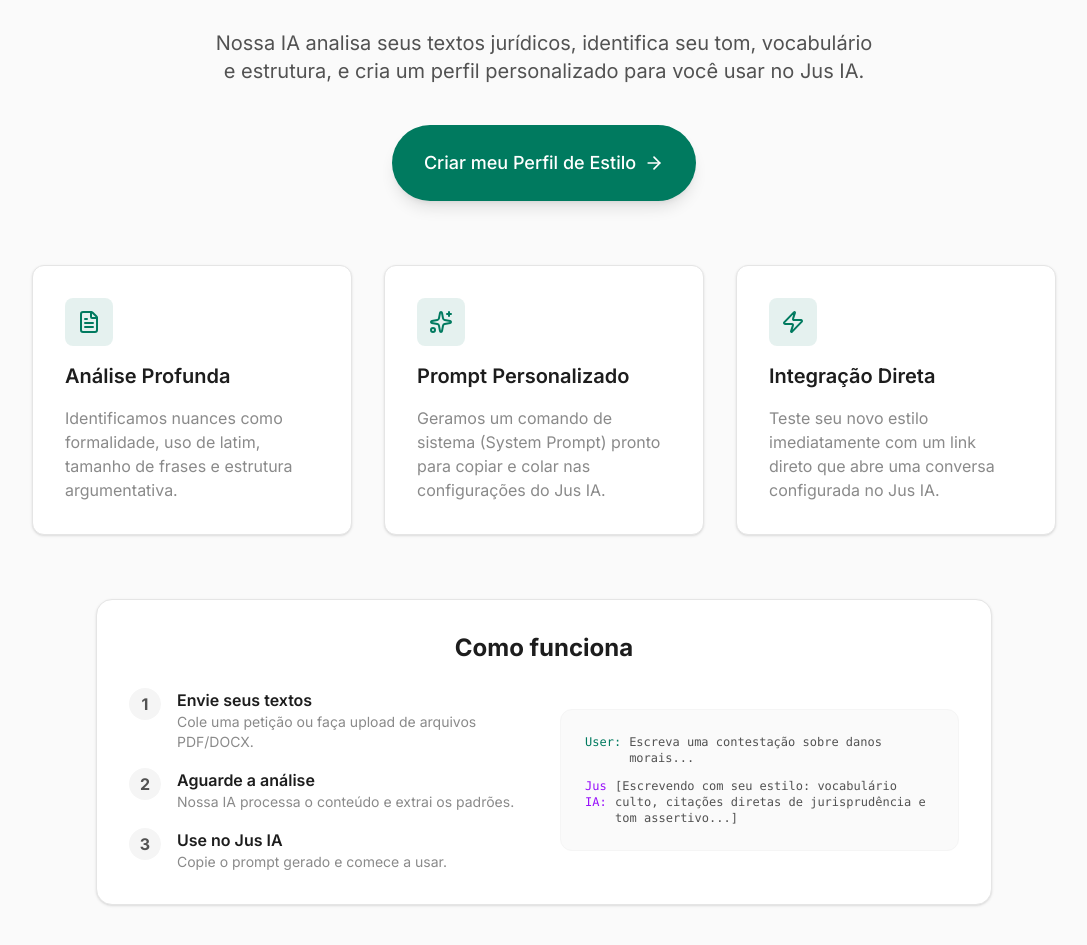
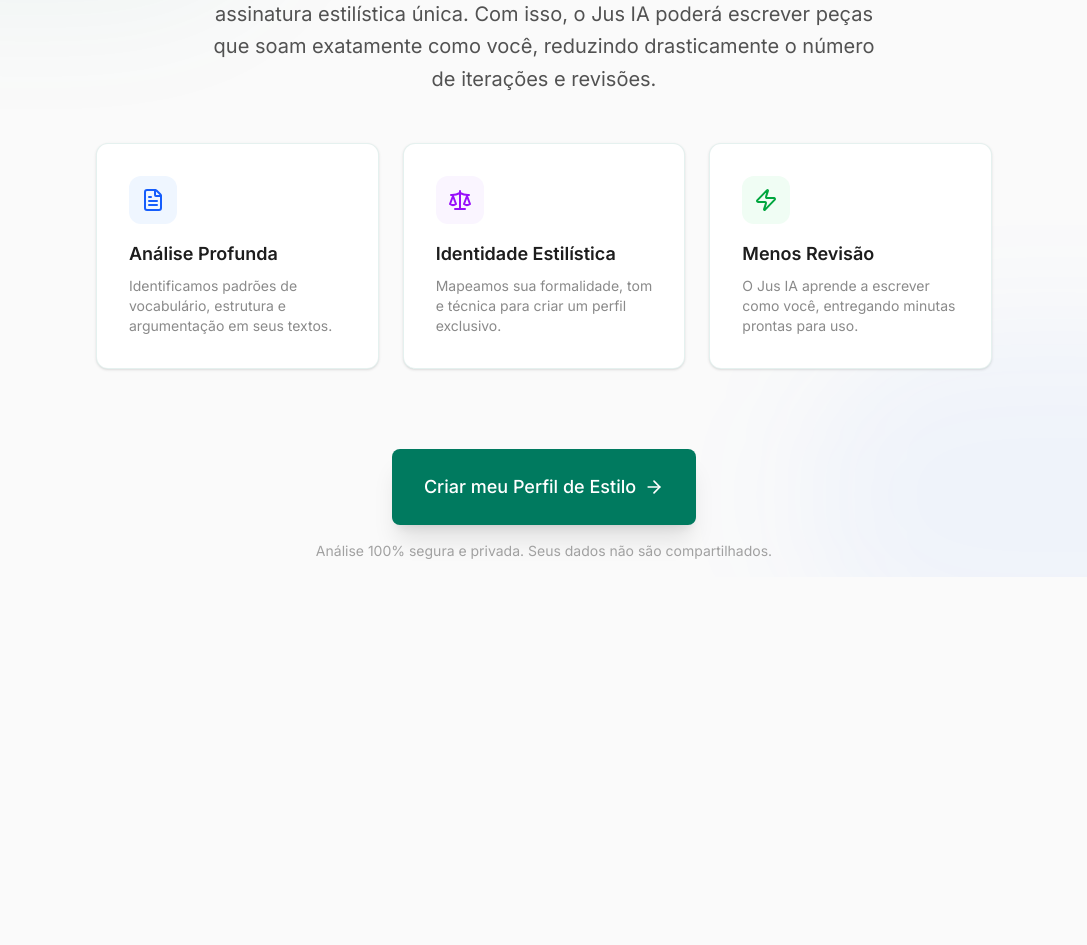
Before and after one commit to gabrielvaz/jus-ia-style-gen, a Next.js app: page / in a window 1280 px wide. Shown: the part 243-1188 px from the top of the page, without its empty margins (96-1183 px from the left). After the commit the page ends 820 px from the top, so only its background shows below. Built offline with nearby package versions, Linux system fonts and the light colour scheme.

Commit message:
feat: refine UI/UX and content per user feedback

```diff
--- a/src/app/analyzing/page.tsx
+++ b/src/app/analyzing/page.tsx
@@ -111,10 +111,20 @@
         );
     }
 
+    import { JusIALogo } from "@/components/JusIALogo";
+
+    // ... existing imports
+
+    export default function ProcessingPage() {
+        // ... existing code
+
         return (
             <main className="min-h-screen bg-neutral-50 py-12 px-4 sm:px-6 lg:px-8 flex items-center justify-center">
                 <div className="max-w-2xl w-full space-y-8">
-                <div className="text-center">
+                    <div className="text-center flex flex-col items-center">
+                        <div className="mb-8">
+                            <JusIALogo />
+                        </div>
                         <h2 className="text-3xl font-bold text-neutral-900 mb-2">
                             Analisando seu estilo
                         </h2>
--- a/src/app/page.tsx
+++ b/src/app/page.tsx
@@ -4,104 +4,80 @@
 import { Button } from "@/components/ui/Button";
 import { Card } from "@/components/ui/Card";
 import { JusIALogo } from "@/components/JusIALogo";
-import { ArrowRight, FileText, Sparkles, Zap } from "lucide-react";
+import { ArrowRight, FileText, Sparkles, Zap, Scale } from "lucide-react";
+import { useRouter } from "next/navigation";
 
 export default function LandingPage() {
+  const router = useRouter();
+
   return (
-    <main className="min-h-screen bg-neutral-50 py-12 px-4 sm:px-6 lg:px-8">
-      <div className="max-w-7xl mx-auto flex flex-col items-center">
-        <div className="mb-12">
+    <main className="min-h-screen bg-neutral-50 flex flex-col items-center justify-center p-4 relative overflow-hidden">
+      {/* Background decoration */}
+      <div className="absolute top-0 left-0 w-full h-full overflow-hidden z-0 pointer-events-none">
+        <div className="absolute top-[-10%] left-[-10%] w-[40%] h-[40%] bg-primary/5 rounded-full blur-3xl" />
+        <div className="absolute bottom-[-10%] right-[-10%] w-[40%] h-[40%] bg-blue-500/5 rounded-full blur-3xl" />
+      </div>
+
+      <div className="max-w-4xl w-full space-y-12 z-10 text-center">
+        <div className="flex justify-center mb-8 animate-in fade-in slide-in-from-top-4 duration-700">
           <JusIALogo />
         </div>
 
-        <div className="text-center space-y-6 max-w-3xl mb-16">
-          <h1 className="text-4xl md:text-6xl font-bold tracking-tight text-neutral-900">
-            Faça o Jus IA escrever <br />
-            <span className="text-primary">exatamente como você</span>
+        <div className="space-y-6 animate-in fade-in slide-in-from-bottom-8 duration-700">
+          <div className="inline-flex items-center px-3 py-1 rounded-full bg-primary/10 text-primary text-sm font-medium mb-4">
+            <Sparkles className="w-4 h-4 mr-2" />
+            Nova funcionalidade Jus IA
+          </div>
+          <h1 className="text-5xl md:text-6xl font-bold text-neutral-900 tracking-tight">
+            Descubra seu <span className="text-primary">DNA Jurídico</span>
           </h1>
-          <p className="text-lg md:text-xl text-neutral-600 max-w-2xl mx-auto">
-            Nossa IA analisa seus textos jurídicos, identifica seu tom, vocabulário e estrutura, e cria um perfil personalizado para você usar no Jus IA.
+          <p className="text-xl text-neutral-600 max-w-2xl mx-auto leading-relaxed">
+            Nossa IA analisa profundamente seus documentos para identificar sua assinatura estilística única.
+            Com isso, o Jus IA poderá escrever peças que soam exatamente como você, reduzindo drasticamente o número de iterações e revisões.
           </p>
-          <div className="pt-4">
-            <Link href="/create">
-              <Button className="text-lg px-8 py-6 rounded-full shadow-lg hover:shadow-xl transition-all transform hover:-translate-y-1">
-                Criar meu Perfil de Estilo <ArrowRight className="ml-2 w-5 h-5" />
-              </Button>
-            </Link>
-          </div>
         </div>
 
-        <div className="grid md:grid-cols-3 gap-8 w-full max-w-5xl mb-16">
-          <Card className="p-6 space-y-4 hover:border-primary/50 transition-colors">
-            <div className="w-12 h-12 bg-primary/10 rounded-lg flex items-center justify-center text-primary">
-              <FileText size={24} />
+        <div className="grid md:grid-cols-3 gap-6 animate-in fade-in slide-in-from-bottom-8 duration-1000 delay-200">
+          <Card className="p-6 text-left hover:shadow-lg transition-shadow border-primary/10">
+            <div className="w-12 h-12 bg-blue-50 rounded-xl flex items-center justify-center mb-4">
+              <FileText className="w-6 h-6 text-blue-600" />
             </div>
-            <h3 className="text-xl font-semibold">Análise Profunda</h3>
-            <p className="text-neutral-500">
-              Identificamos nuances como formalidade, uso de latim, tamanho de frases e estrutura argumentativa.
+            <h3 className="font-semibold text-lg mb-2">Análise Profunda</h3>
+            <p className="text-neutral-500 text-sm">
+              Identificamos padrões de vocabulário, estrutura e argumentação em seus textos.
             </p>
           </Card>
-
-          <Card className="p-6 space-y-4 hover:border-primary/50 transition-colors">
-            <div className="w-12 h-12 bg-primary/10 rounded-lg flex items-center justify-center text-primary">
-              <Sparkles size={24} />
+          <Card className="p-6 text-left hover:shadow-lg transition-shadow border-primary/10">
+            <div className="w-12 h-12 bg-purple-50 rounded-xl flex items-center justify-center mb-4">
+              <Scale className="w-6 h-6 text-purple-600" />
             </div>
-            <h3 className="text-xl font-semibold">Prompt Personalizado</h3>
-            <p className="text-neutral-500">
-              Geramos um comando de sistema (System Prompt) pronto para copiar e colar nas configurações do Jus IA.
+            <h3 className="font-semibold text-lg mb-2">Identidade Estilística</h3>
+            <p className="text-neutral-500 text-sm">
+              Mapeamos sua formalidade, tom e técnica para criar um perfil exclusivo.
             </p>
           </Card>
-
-          <Card className="p-6 space-y-4 hover:border-primary/50 transition-colors">
-            <div className="w-12 h-12 bg-primary/10 rounded-lg flex items-center justify-center text-primary">
-              <Zap size={24} />
+          <Card className="p-6 text-left hover:shadow-lg transition-shadow border-primary/10">
+            <div className="w-12 h-12 bg-green-50 rounded-xl flex items-center justify-center mb-4">
+              <Zap className="w-6 h-6 text-green-600" />
             </div>
-            <h3 className="text-xl font-semibold">Integração Direta</h3>
-            <p className="text-neutral-500">
-              Teste seu novo estilo imediatamente com um link direto que abre uma conversa configurada no Jus IA.
+            <h3 className="font-semibold text-lg mb-2">Menos Revisão</h3>
+            <p className="text-neutral-500 text-sm">
+              O Jus IA aprende a escrever como você, entregando minutas prontas para uso.
             </p>
           </Card>
         </div>
 
-        <div className="w-full max-w-4xl bg-white rounded-2xl p-8 shadow-sm border border-neutral-200">
-          <h2 className="text-2xl font-bold mb-6 text-center">Como funciona</h2>
-          <div className="grid md:grid-cols-2 gap-8 items-center">
-            <div className="space-y-4">
-              <div className="flex items-start gap-4">
-                <div className="w-8 h-8 rounded-full bg-neutral-100 flex items-center justify-center font-bold text-neutral-600 flex-shrink-0">1</div>
-                <div>
-                  <h4 className="font-semibold">Envie seus textos</h4>
-                  <p className="text-sm text-neutral-500">Cole uma petição ou faça upload de arquivos PDF/DOCX.</p>
-                </div>
-              </div>
-              <div className="flex items-start gap-4">
-                <div className="w-8 h-8 rounded-full bg-neutral-100 flex items-center justify-center font-bold text-neutral-600 flex-shrink-0">2</div>
-                <div>
-                  <h4 className="font-semibold">Aguarde a análise</h4>
-                  <p className="text-sm text-neutral-500">Nossa IA processa o conteúdo e extrai os padrões.</p>
-                </div>
-              </div>
-              <div className="flex items-start gap-4">
-                <div className="w-8 h-8 rounded-full bg-neutral-100 flex items-center justify-center font-bold text-neutral-600 flex-shrink-0">3</div>
-                <div>
-                  <h4 className="font-semibold">Use no Jus IA</h4>
-                  <p className="text-sm text-neutral-500">Copie o prompt gerado e comece a usar.</p>
-                </div>
-              </div>
-            </div>
-            <div className="bg-neutral-50 rounded-xl p-6 border border-neutral-100">
-              <div className="space-y-3 font-mono text-xs text-neutral-600">
-                <div className="flex gap-2">
-                  <span className="text-primary">User:</span>
-                  <span>Escreva uma contestação sobre danos morais...</span>
-                </div>
-                <div className="flex gap-2">
-                  <span className="text-purple-600">Jus IA:</span>
-                  <span>[Escrevendo com seu estilo: vocabulário culto, citações diretas de jurisprudência e tom assertivo...]</span>
-                </div>
-              </div>
-            </div>
-          </div>
+        <div className="pt-8 animate-in fade-in zoom-in duration-1000 delay-300">
+          <Button
+            size="lg"
+            className="text-lg px-8 py-6 shadow-xl hover:shadow-2xl transition-all transform hover:-translate-y-1"
+            onClick={() => router.push("/create")}
+          >
+            Criar meu Perfil de Estilo <ArrowRight className="ml-2 w-5 h-5" />
+          </Button>
+          <p className="mt-4 text-sm text-neutral-400">
+            Análise 100% segura e privada. Seus dados não são compartilhados.
+          </p>
         </div>
       </div>
     </main>
--- a/src/lib/openrouter.ts
+++ b/src/lib/openrouter.ts
@@ -41,7 +41,9 @@
 ---
 Instruções:
 1. Analise detalhadamente o estilo: tom, vocabulário, estrutura, uso de citações, formalidade, etc.
-2. Gere um resumo em texto corrido que descreva "Seu estilo de escrita". **Importante**: Inclua elogios genuínos sobre a clareza, persuasão ou técnica do advogado. Faça com que ele se sinta valorizado.
+2. Gere um resumo em texto corrido que descreva "Seu estilo de escrita".
+   - **Importante**: Inclua elogios genuínos sobre a clareza, persuasão ou técnica do advogado.
+   - Detalhe especificamente sobre: uso de formalidade, complexidade das frases, tecnicidade, uso de citações, foco em fatos e fundamentação.
 3. Avalie as seguintes dimensões de 0 a 100:
    - Formalidade
    - Complexidade das frases
@@ -56,6 +58,7 @@
    - Defina o **nível de formalidade** e o **tom de fala** (ex: combativo, técnico, conciliador).
    - Defina o **sentimento** da escrita.
    - Inclua exemplos de como estruturar os argumentos baseados no estilo analisado.
+   - **CRÍTICO**: O texto deste campo ("system_prompt") deve ser APENAS TEXTO PURO. NÃO USE MARKDOWN, negrito, itálico ou listas formatadas neste campo específico.
 
 Retorne APENAS um JSON válido com a seguinte estrutura, sem markdown ou texto adicional:
 {
```
Also changed, not shown: src/app/create/page.tsx (+15 -8 lines), src/app/profile/page.tsx (+22 -17 lines). Lines whose indentation alone changed are shown as unchanged.
